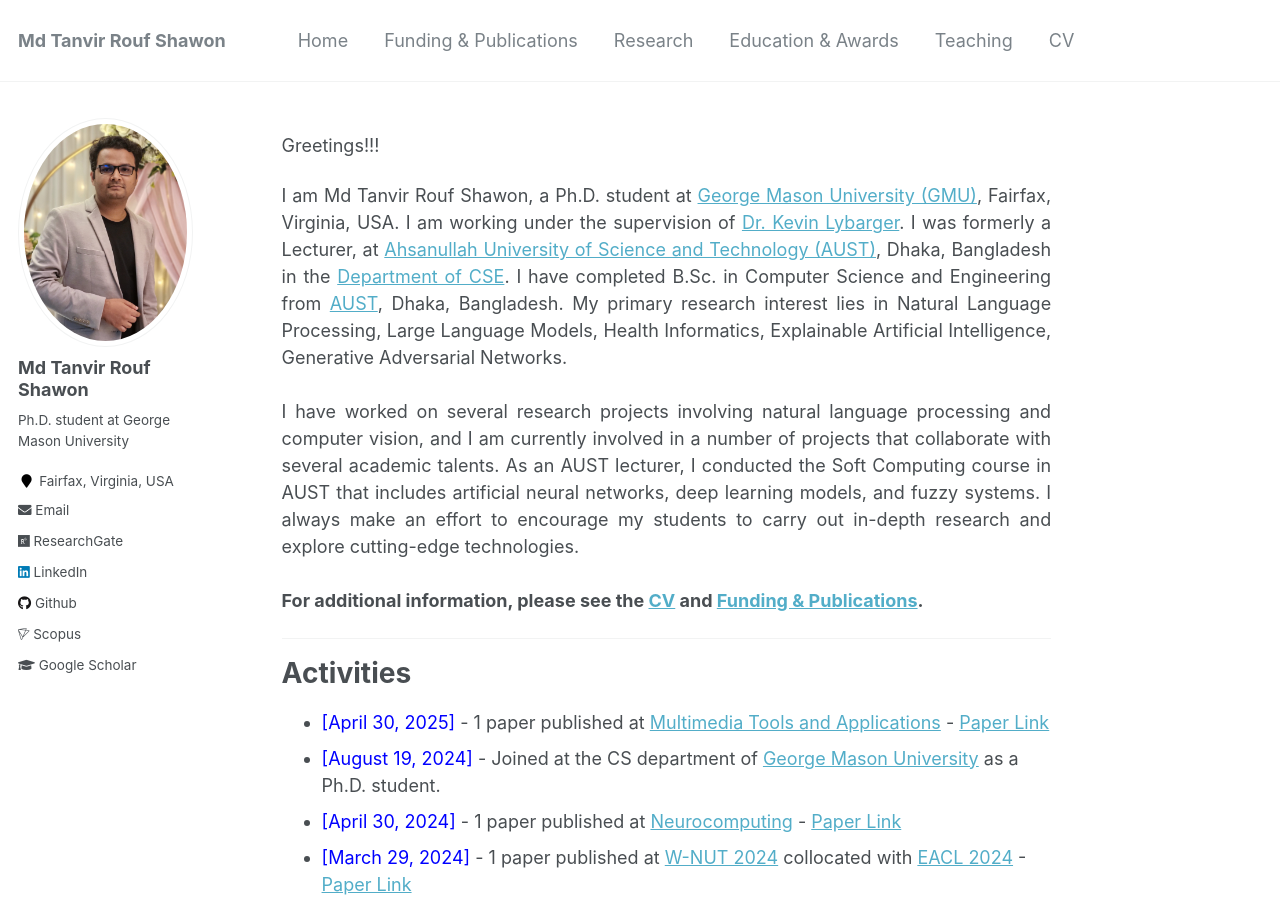
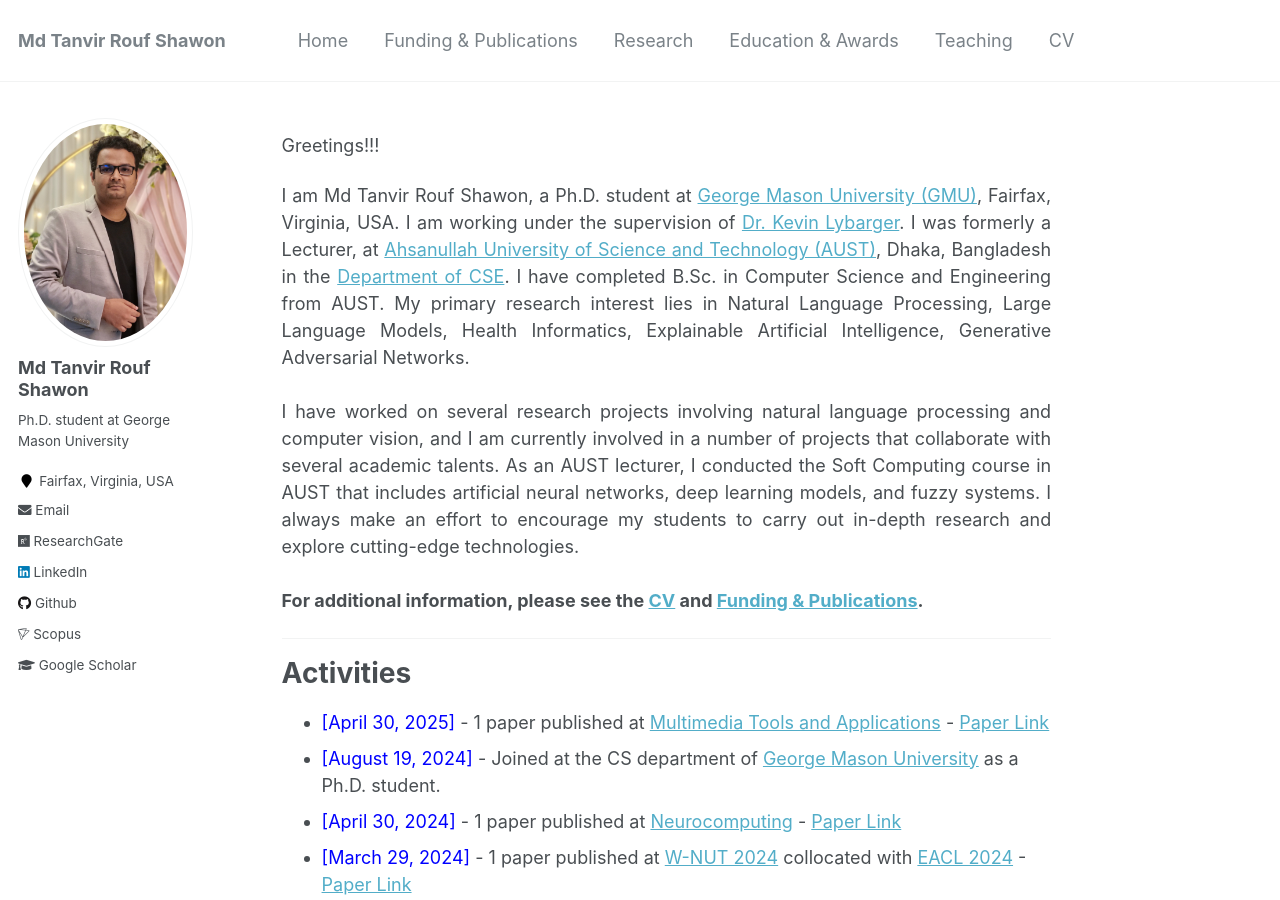
Before and after one commit to shawon-tanvir/shawon-tanvir.github.io, a Jekyll site: the page built from _pages/about.md, in a window 1280 px wide and 900 px high. Built offline with Jekyll 4.4.1, drawn with Linux system fonts in a browser that asks for light colours; a script that is not in the unit is left out.

Commit message:
Update about page content for clarity
Removed HTML entities and improved readability.

```diff
--- a/_pages/about.md
+++ b/_pages/about.md
@@ -12,7 +12,7 @@ Greetings!!!
 
 <div style="text-align: justify">
 
-I am Md Tanvir Rouf Shawon, a Ph.D. student at <a href="http://gmu.edu/">George Mason University (GMU)</a>, Fairfax, Virginia, USA. I am working under the supervision of <a href="https://www.gmu.edu/profiles/klybarge">Dr. Kevin Lybarger</a>. I was formerly a Lecturer, at <a href="http://aust.edu/">Ahsanullah University of Science and Technology (AUST)</a>, Dhaka, Bangladesh in the <a href="https://www.aust.edu/cse">Department of CSE</a>. I have completed B.Sc. in Computer Science and Engineering from <a href="http://aust.edu/">AUST</a>, Dhaka, Bangladesh. My primary research interest lies in Natural Language Processing, Large Language Models, Health Informatics, Explainable Artificial Intelligence, Generative Adversarial Networks.<br /><br/>
+I am Md Tanvir Rouf Shawon, a Ph.D. student at <a href="http://gmu.edu/">George Mason University (GMU)</a>, Fairfax, Virginia, USA. I am working under the supervision of <a href="https://www.gmu.edu/profiles/klybarge">Dr. Kevin Lybarger</a>. I was formerly a Lecturer, at <a href="http://aust.edu/">Ahsanullah University of Science and Technology (AUST)</a>, Dhaka, Bangladesh in the <a href="https://www.aust.edu/cse">Department of CSE</a>. I have completed B.Sc. in Computer Science and Engineering from AUST. My primary research interest lies in Natural Language Processing, Large Language Models, Health Informatics, Explainable Artificial Intelligence, Generative Adversarial Networks.<br /><br/>
 
 I have worked on several research projects involving natural language processing and computer vision, and I am currently involved in a number of projects that collaborate with several academic talents. As an AUST lecturer, I conducted the Soft Computing course in AUST that includes artificial neural networks, deep learning models, and fuzzy systems. I always make an effort to encourage my students to carry out in-depth research and explore cutting-edge technologies.  <br /><br/>
 </div>
```
